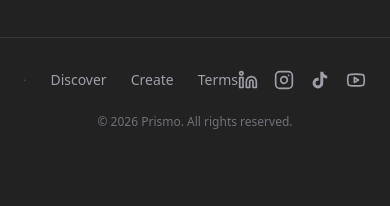
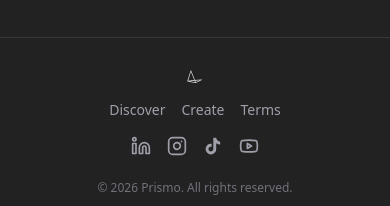
Before and after one commit to Swift-Food/events-website, a Next.js app: page / in a window 390 px wide. Shown: the part 876-1082 px from the top of the page. Before the commit the page ends 1038 px from the top, so only its background shows below. Built offline with nearby package versions, Linux system fonts and the light colour scheme; no server answers.

Commit message:
Fixed footer for mobile

```diff
--- a/src/components/layout/Footer.tsx
+++ b/src/components/layout/Footer.tsx
@@ -13,9 +13,9 @@ export default function Footer() {
   return (
     <footer className="border-t border-white/10 bg-background">
       <div className="mx-auto max-w-6xl px-6 py-8">
-        <div className="flex items-center justify-between">
+        <div className="flex flex-col sm:flex-row items-center justify-between gap-4">
           {/* Logo and Links */}
-          <div className="flex items-center gap-6">
+          <div className="flex flex-col sm:flex-row items-center gap-4 sm:gap-6">
             <Link href="/">
               <Image
                 src="/logo.svg"
@@ -25,7 +25,7 @@ export default function Footer() {
                 className="invert"
               />
             </Link>
-            <nav className="flex items-center gap-6 text-sm text-zinc-400">
+            <nav className="flex items-center gap-4 sm:gap-6 text-sm text-zinc-400">
               <Link href="/" className="transition-colors hover:text-white">
                 Discover
               </Link>
```
